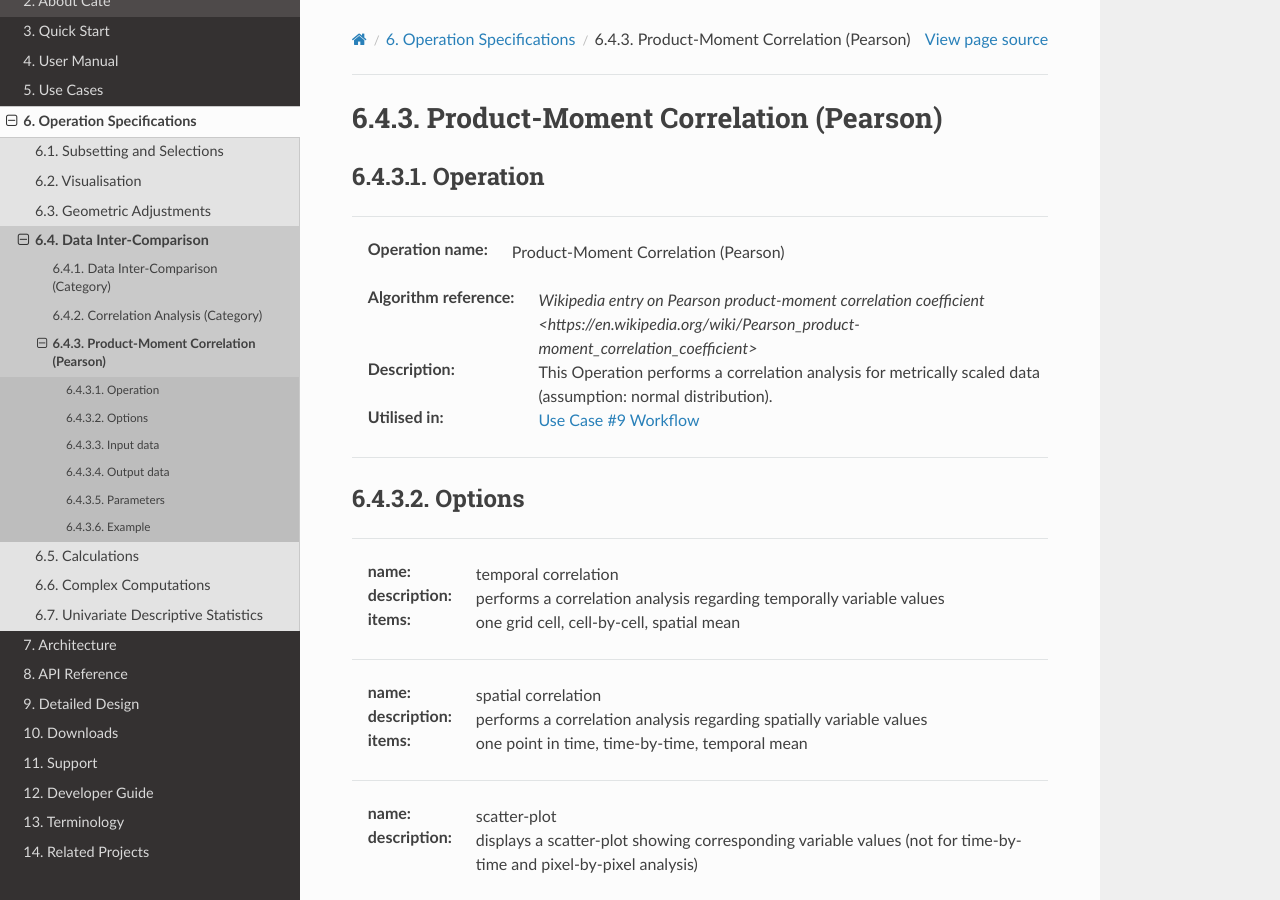
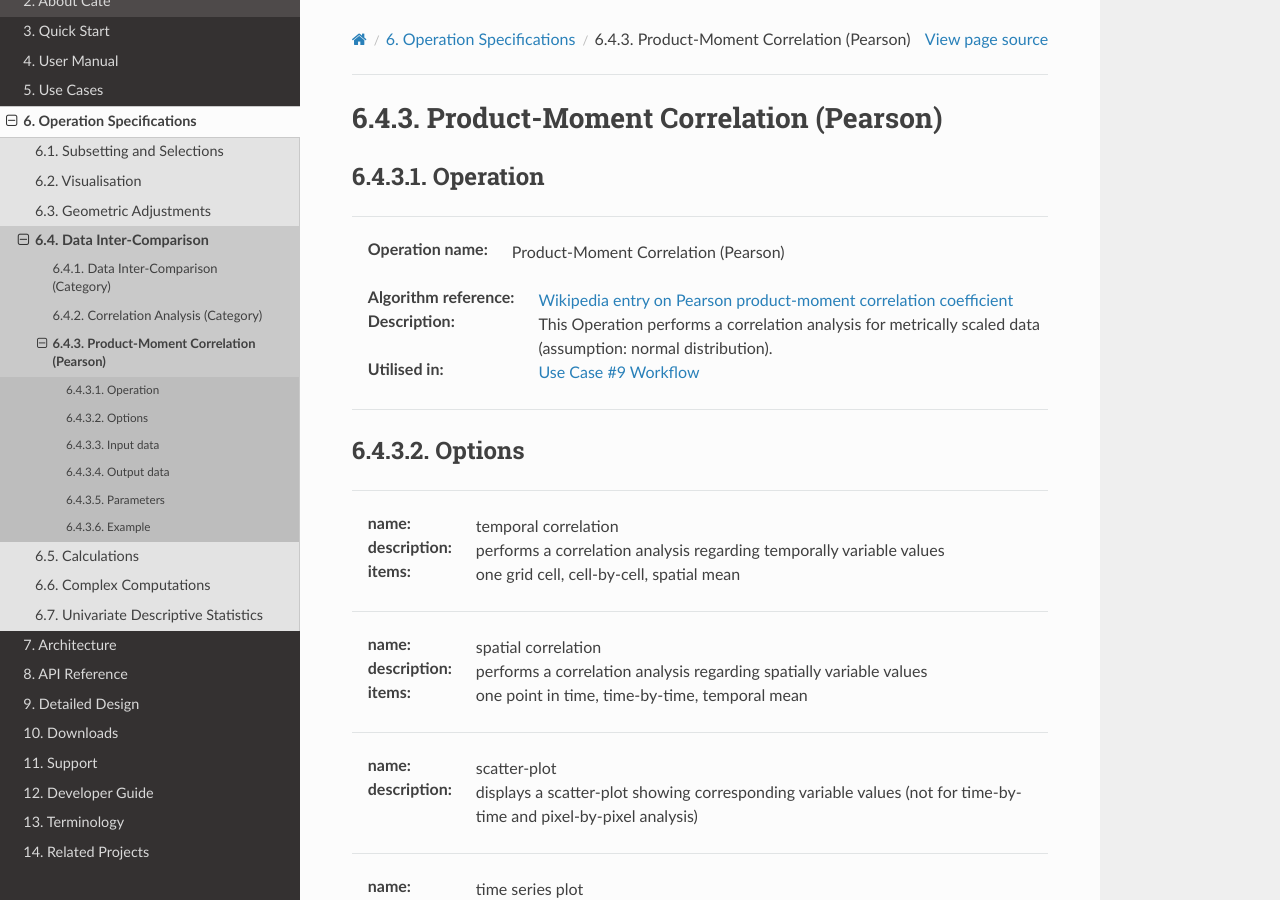
Before and after one commit to CCI-Tools/cate, a Sphinx documentation site: the page built from doc/source/op_specs/data-intercomparison/correlation-analysis/op_spec_product-moment-correlation.rst, in a window 1280 px wide and 900 px high. Built offline with Sphinx 7.4.7 and the Read the Docs theme 2.0.0, drawn with Linux system fonts in a browser that asks for light colours.

Commit message:
RTD fixes

```diff
--- a/doc/source/op_specs/data-intercomparison/correlation-analysis/op_spec_product-moment-correlation.rst
+++ b/doc/source/op_specs/data-intercomparison/correlation-analysis/op_spec_product-moment-correlation.rst
@@ -11,7 +11,7 @@ Operation
 
 :Operation name: Product-Moment Correlation (Pearson)
 .. :Algorithm name: *XXX*
-:Algorithm reference: `Wikipedia entry on Pearson product-moment correlation coefficient <https://en.wikipedia.org/wiki/Pearson_product-moment_correlation_coefficient>`
+:Algorithm reference: `Wikipedia entry on Pearson product-moment correlation coefficient <https://en.wikipedia.org/wiki/Pearson_product-moment_correlation_coefficient>`_
 :Description: This Operation performs a correlation analysis for metrically scaled data (assumption: normal distribution).
 :Utilised in: :doc:`../../uc_workflows/uc09_workflow`
 
```
